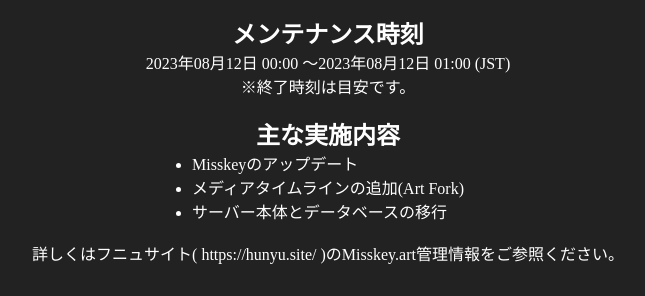
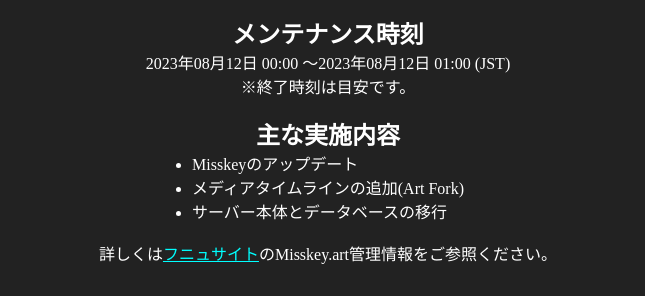
Before and after one commit to Misskey-art/maintenance.misskey.art, a plain HTML site: page index.html in a window 1280 px wide. Shown: the part 69-365 px from the top of the page, without its empty margins (312-957 px from the left). Drawn offline with Linux system fonts and the light colour scheme.

Commit message:
Update index.html
Signed-off-by: Deathgrad Empire Technology and Development Agency <57551291+SCK-MCAM@users.noreply.github.com>

```diff
--- a/index.html
+++ b/index.html
@@ -23,7 +23,7 @@
       <li>サーバー本体とデータベースの移行</li>
     </ul>
     <br />
-    <p>詳しくはフニュサイト( https://hunyu.site/ )のMisskey.art管理情報をご参照ください。</p>
+    <p>詳しくは<a href="https://hunyu.site/">フニュサイト</a>のMisskey.art管理情報をご参照ください。</p>
     <br />
     <!-- <a href="https://discord.misskey.art/">Discordサーバーに参加する</a> -->
     <img class="cedlogo" src="./cedlogo.gif"></img>
```
